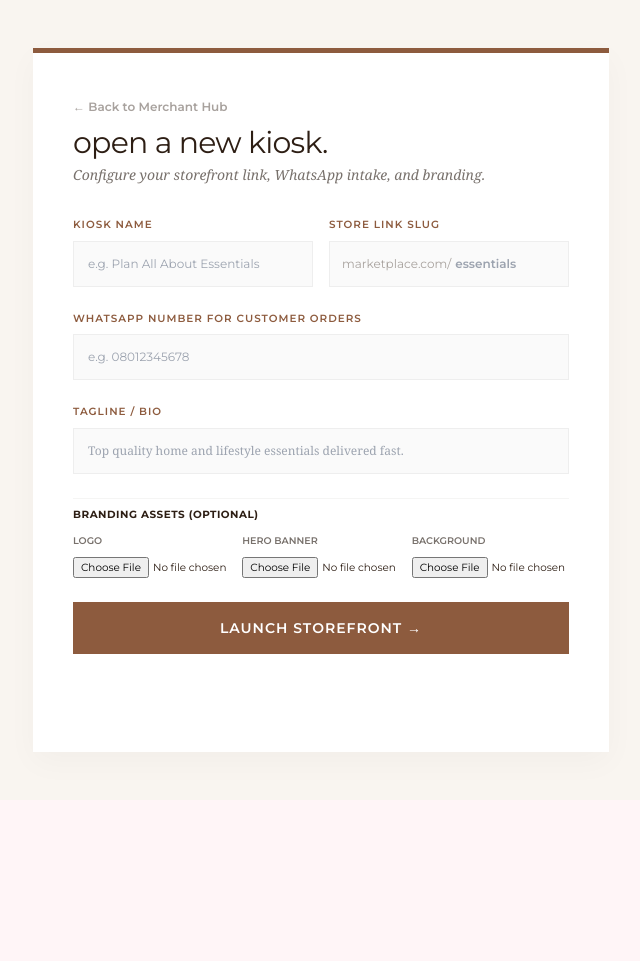
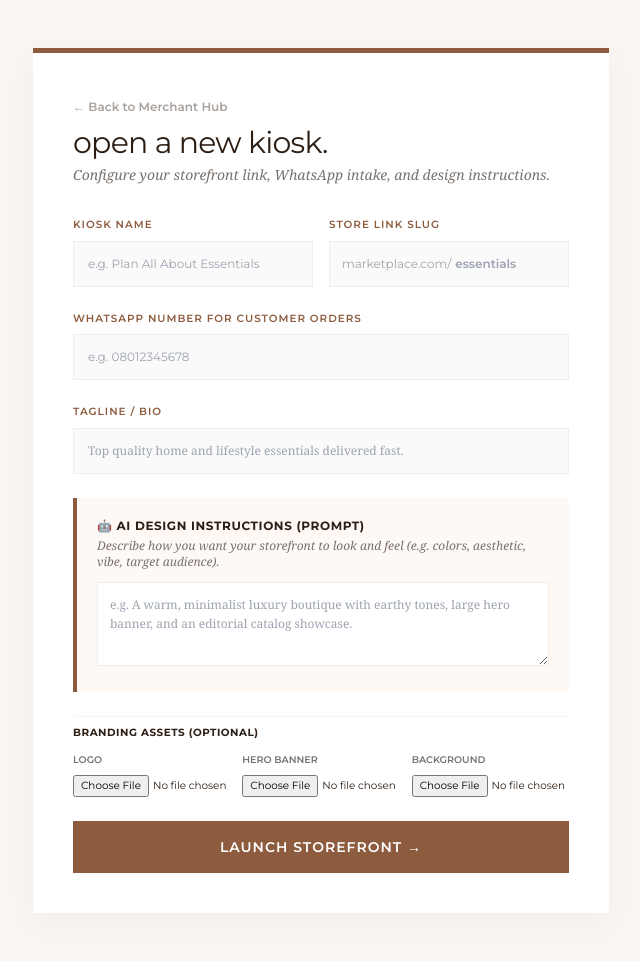
Before and after one commit to adebayo-victor/Marketplacev_2, a Flask app: page /kiosk/new in a window 1280 px wide. Shown: the part 65-1026 px from the top of the page, without its empty margins (319-959 px from the left). Before the commit the page ends 719 px from the top, so only its background shows below. Run offline with Flask 3, Linux system fonts and the light colour scheme; the visitor is signed in with stand-in values (Sample User, id 1); some libraries are stand-ins or nearby versions.

Commit message:
Include AI design prompt for kiosk customization
Added a section for AI design instructions to guide users in customizing their kiosk's appearance.

```diff
--- a/app/templates/dashboard/kiosk_new.html
+++ b/app/templates/dashboard/kiosk_new.html
@@ -9,7 +9,7 @@
         <div class="mb-8">
             <a href="/dashboard" class="font-ui text-xs font-semibold text-stone-400 no-underline">&larr; Back to Merchant Hub</a>
             <h1 class="font-ui text-3xl font-normal lowercase tracking-tight m-0 text-dark-oak mt-2">open a new kiosk.</h1>
-            <p class="font-serif italic text-sm text-stone-500 mt-1">Configure your storefront link, WhatsApp intake, and branding.</p>
+            <p class="font-serif italic text-sm text-stone-500 mt-1">Configure your storefront link, WhatsApp intake, and design instructions.</p>
         </div>
 
         <form method="POST" enctype="multipart/form-data" class="space-y-6">
@@ -43,6 +43,19 @@
                 <label class="block font-ui text-[0.65rem] font-semibold uppercase tracking-[1px] text-clay mb-2">Tagline / Bio</label>
                 <input type="text" name="bio" placeholder="Top quality home and lifestyle essentials delivered fast."
                        class="w-full p-3.5 border border-[#eee] bg-[#fafafa] font-serif text-xs text-dark-oak outline-none focus:border-clay">
+            </div>
+
+            <!-- 🤖 AI DESIGN INSTRUCTIONS (PROMPT) -->
+            <div class="p-5 bg-[#fff9f5] border-l-4 border-clay">
+                <label class="block font-ui text-xs font-bold uppercase tracking-wider text-dark-oak mb-1">
+                    🤖 AI Design Instructions (Prompt)
+                </label>
+                <p class="font-serif italic text-xs text-stone-500 mb-3">
+                    Describe how you want your storefront to look and feel (e.g. colors, aesthetic, vibe, target audience).
+                </p>
+                <textarea name="ai_prompt" rows="3"
+                          placeholder="e.g. A warm, minimalist luxury boutique with earthy tones, large hero banner, and an editorial catalog showcase."
+                          class="w-full p-3 border border-[#eee] bg-white font-serif text-xs text-dark-oak outline-none focus:border-clay leading-relaxed"></textarea>
             </div>
 
             <!-- Visual Media (Cloudinary Uploads) -->
```
